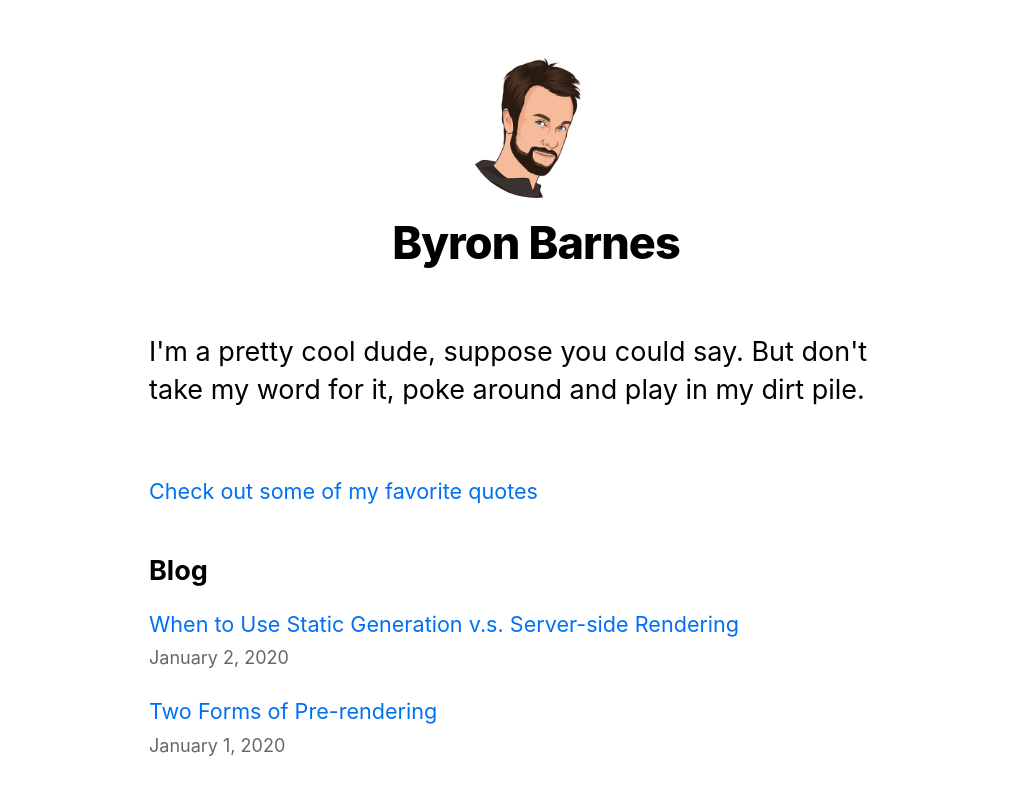
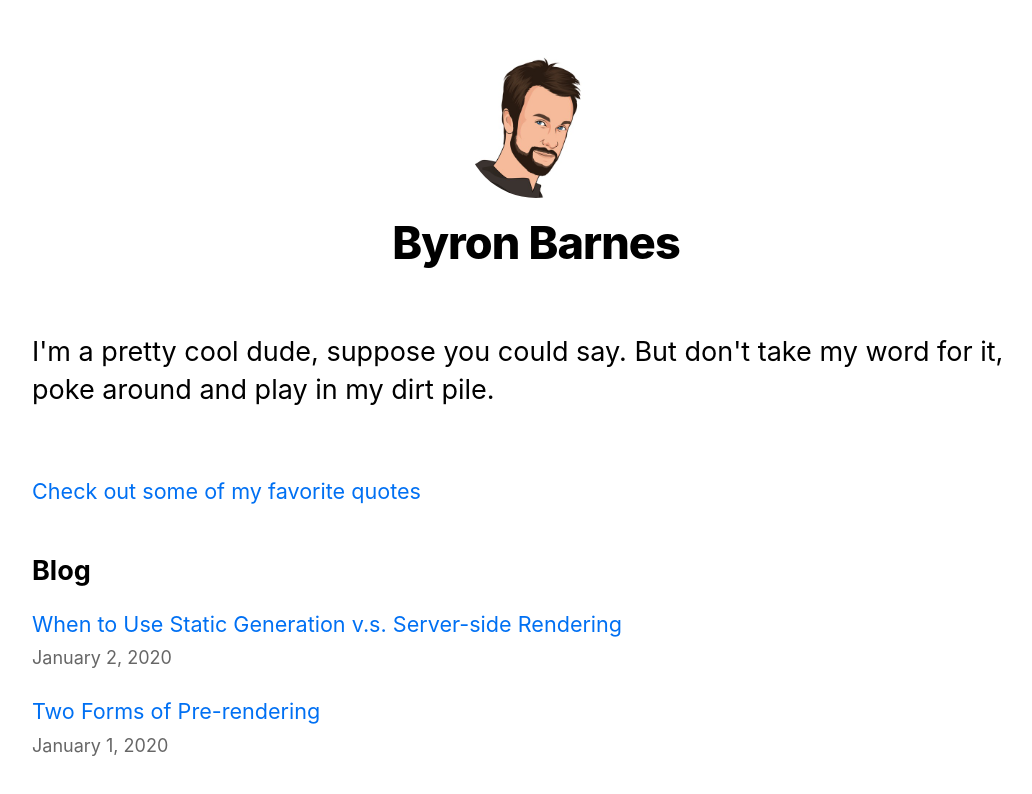
Before and after one commit to byronicone/byron-home, a Next.js app: page / in a window 1280 px wide. Shown: the top 794 px of the page, without its empty margins (104-1136 px from the left). Built offline with nearby package versions, Linux system fonts and the light colour scheme.

Commit message:
Responsive styling changes

```diff
--- a/components/layout.module.css
+++ b/components/layout.module.css
@@ -1,5 +1,5 @@
 .container {
-  max-width: 45rem;
+  max-width: 58rem;
   padding: 0 1rem;
   margin: 3rem auto 6rem;
 }
--- a/styles/global.css
+++ b/styles/global.css
@@ -78,12 +78,12 @@ input {
 .quote-card {
   border-style: solid;
   border-radius: 10px;
-  width: 40%;
+  width: 30%;
   margin: 1vw;
   padding: 2vw;
 }
 
-@media screen and (max-width: 600px) {
+@media screen and (max-width: 800px) {
   .quote-card {
     width: 100%;
   }
```
